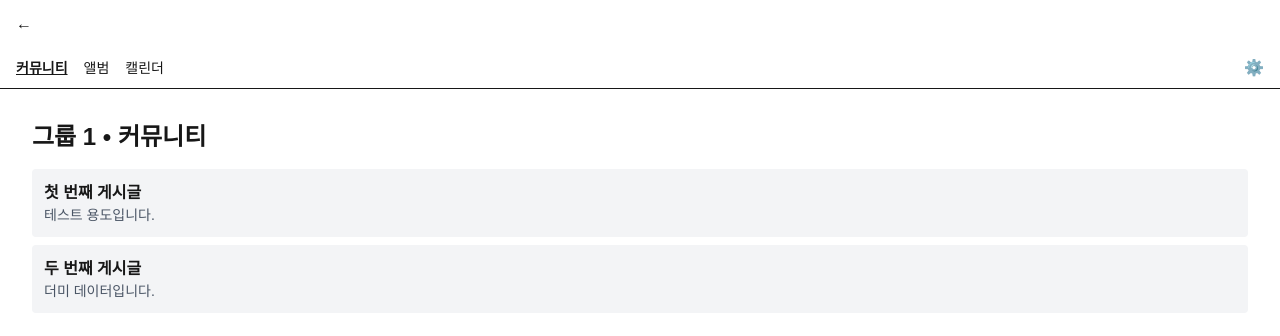
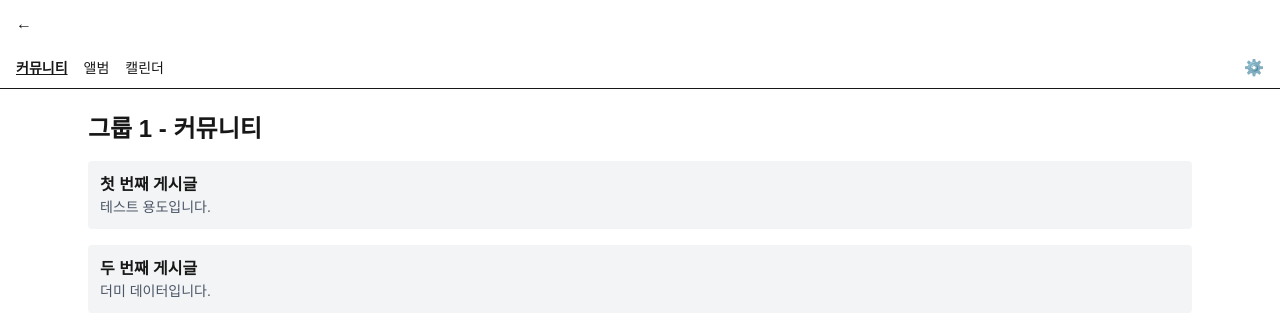
Before and after one commit to digibees-moimz/moimz, a Next.js app in the folder frontend/: page /groups/1/community in a window 1280 px wide. Shown: the top 336 px of the page. Built offline with nearby package versions, Linux system fonts and the light colour scheme.

Commit message:
[FE] refactor #10: Container 시스템 적용

```diff
--- a/frontend/src/app/groups/[groupId]/album/page.tsx
+++ b/frontend/src/app/groups/[groupId]/album/page.tsx
@@ -33,7 +33,7 @@ export default function AlbumPage() {
   const [selectedTab, setSelectedTab] = useState<TabType>("월별");
 
   return (
-    <div className="w-full p-4 space-y-6">
+    <>
       {/* 탭 */}
       <Flex.RowStartCenter className="gap-2">
         {tabs.map((tab) => (
@@ -92,6 +92,6 @@ export default function AlbumPage() {
       <button className="fixed bottom-6 right-6 w-12 h-12 bg-green-400 text-white rounded-full text-2xl shadow-md">
         +
       </button>
-    </div>
+    </>
   );
 }
--- a/frontend/src/app/groups/[groupId]/calendar/[date]/page.tsx
+++ b/frontend/src/app/groups/[groupId]/calendar/[date]/page.tsx
@@ -55,9 +55,9 @@ export default function CalendarDetailPage({ params }: Props) {
   ];
 
   return (
-    <div className="w-full p-4 max-w-md mx-auto space-y-4">
+    <>
       <h1 className="text-2xl font-bold">
-        그룹 {groupId} • {date}일 일정 상세
+        그룹 {groupId} - {date}일 일정 상세
       </h1>
       {events.map((e) => (
         <div key={e.id} className="border rounded-lg p-4 space-y-1">
@@ -81,6 +81,6 @@ export default function CalendarDetailPage({ params }: Props) {
           </Flex.RowBetweenCenter>
         </div>
       ))}
-    </div>
+    </>
   );
 }
--- a/frontend/src/app/groups/[groupId]/calendar/page.tsx
+++ b/frontend/src/app/groups/[groupId]/calendar/page.tsx
@@ -12,7 +12,8 @@ export default function CalendarPage({ params: { groupId } }: Props) {
   const days = Array.from({ length: 31 }, (_, i) => i + 1);
 
   return (
-    <div className="w-full p-4 space-y-4 border rounded-lg max-w-md mx-auto">
+    <>
+      <div className="border rounded-lg p-5 space-y-4">
         {/* 월 선택 헤더 */}
         <Flex.RowCenter className="text-lg font-semibold gap-8">
           <button>{"<"}</button>
@@ -30,7 +31,11 @@ export default function CalendarPage({ params: { groupId } }: Props) {
         {/* 날짜 & 링크 */}
         <Grid.Col7 className="gap-1">
           {days.map((day) => (
-          <Link key={day} href={`/groups/${groupId}/calendar/${day}`} passHref>
+            <Link
+              key={day}
+              href={`/groups/${groupId}/calendar/${day}`}
+              passHref
+            >
               <Flex.ColCenter className="hover:bg-gray-100 rounded p-1">
                 <Flex.RowCenter className="w-8 h-8 rounded-full">
                   {day}
@@ -41,5 +46,6 @@ export default function CalendarPage({ params: { groupId } }: Props) {
           ))}
         </Grid.Col7>
       </div>
+    </>
   );
 }
--- a/frontend/src/app/groups/[groupId]/community/page.tsx
+++ b/frontend/src/app/groups/[groupId]/community/page.tsx
@@ -19,9 +19,9 @@ export default async function CommunityPage({ params }: Props) {
   ];
 
   return (
-    <div className="w-full p-4">
-      <h1 className="text-2xl font-bold mb-4">그룹 {groupId} • 커뮤니티</h1>
-      <ul className="space-y-2">
+    <>
+      <h1 className="text-2xl font-bold mb-4">그룹 {groupId} - 커뮤니티</h1>
+      <ul className="space-y-4">
         {posts.map((post) => (
           <li key={post.id} className="p-3 bg-gray-100 rounded">
             <h2 className="font-semibold">{post.title}</h2>
@@ -29,6 +29,6 @@ export default async function CommunityPage({ params }: Props) {
           </li>
         ))}
       </ul>
-    </div>
+    </>
   );
 }
--- a/frontend/src/app/layout.tsx
+++ b/frontend/src/app/layout.tsx
@@ -28,7 +28,7 @@ export default function RootLayout({
       <body
         className={`${geistSans.variable} ${geistMono.variable} antialiased`}
       >
-        <AppLayout>{children}</AppLayout>{" "}
+        <AppLayout>{children}</AppLayout>
       </body>
     </html>
   );
--- a/frontend/src/app/test-ui/page.tsx
+++ b/frontend/src/app/test-ui/page.tsx
@@ -5,7 +5,7 @@ export default function TestGridPage() {
   const items = Array.from({ length: 10 }, (_, idx) => idx + 1);
 
   return (
-    <div className="p-8 space-y-12">
+    <>
       {/* 기본 Grid */}
       <section>
         <h2 className="text-xl font-bold mb-4">기본 Grid (gap-4)</h2>
@@ -50,6 +50,6 @@ export default function TestGridPage() {
           ))}
         </Grid.AutoCols>
       </section>
-    </div>
+    </>
   );
 }
--- a/frontend/src/components/layout/AppLayout.tsx
+++ b/frontend/src/components/layout/AppLayout.tsx
@@ -1,16 +1,19 @@
 // src/components/layout/AppLayout.tsx
-import { Flex } from "@/components/ui-components/layout/Flex";
 import Header from "./Header";
 import TabNav from "./TabNav";
+import { Container } from "@/components/ui-components/layout/Container";
+import { Flex } from "@/components/ui-components/layout/Flex";
 
 export default function AppLayout({ children }: { children: React.ReactNode }) {
   return (
-    <div className="w-screen min-h-screen flex flex-col">
+    <div className="flex flex-col w-screen min-h-screen">
       <Header />
       <TabNav />
-      <Flex.ColCenter as="main" className="p-4 bg-#ffffff">
-        {children}
-      </Flex.ColCenter>
+      <main className="flex-1">
+        <Container as="section" className="py-6 space-y-6">
+          {children}
+        </Container>
+      </main>
     </div>
   );
 }
--- a/frontend/src/components/ui-components/layout/Container.tsx
+++ b/frontend/src/components/ui-components/layout/Container.tsx
@@ -1,5 +1,5 @@
 import { createHTMLElementWithCurry } from "./shared/createElementWithClassName";
 
 export const Container = createHTMLElementWithCurry(
-  "w-full max-w-[1200px] mx-auto px-4 sm:px-6 md:px-8"
+  "w-full max-w-[1200px] mx-auto px-8 sm:px-10 md:px-12 py-8"
 );
```
Lines whose indentation alone changed are shown as unchanged.
